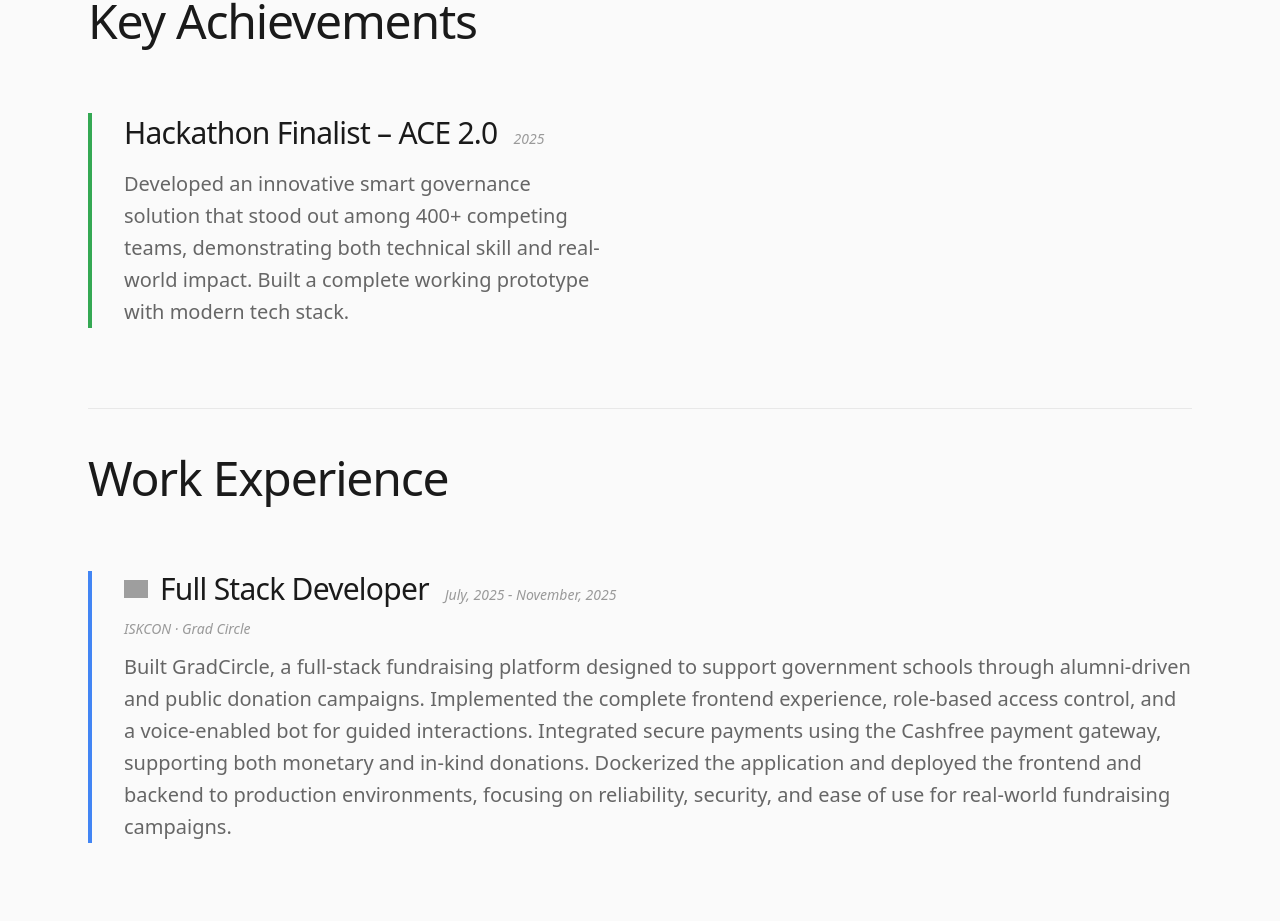
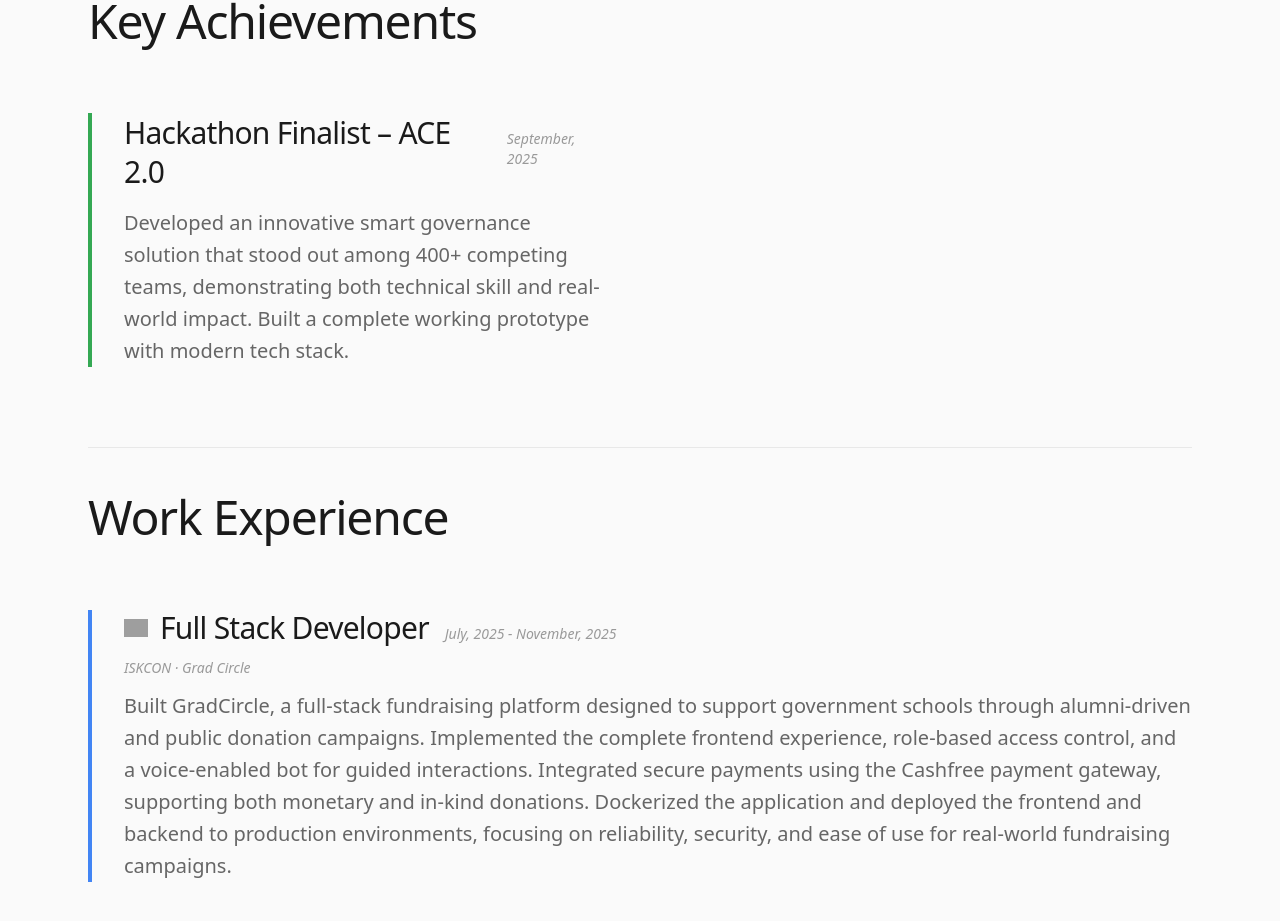
Before and after one commit to YHQZ1/portfolio, a React (Vite) app: page /about in a window 1280 px wide. Shown: the part 3036-3957 px from the top of the page. Built offline with nearby package versions, Linux system fonts and the light colour scheme; grey boxes are pictures that could not be loaded.

Commit message:
minor about page fix

```diff
--- a/src/pages/About.jsx
+++ b/src/pages/About.jsx
@@ -500,7 +500,7 @@ export default function About() {
                     darkMode ? "text-[#666]" : "text-[#999]"
                   }`}
                 >
-                  2025
+                  September, 2025
                 </span>
               </div>
               <p
```
